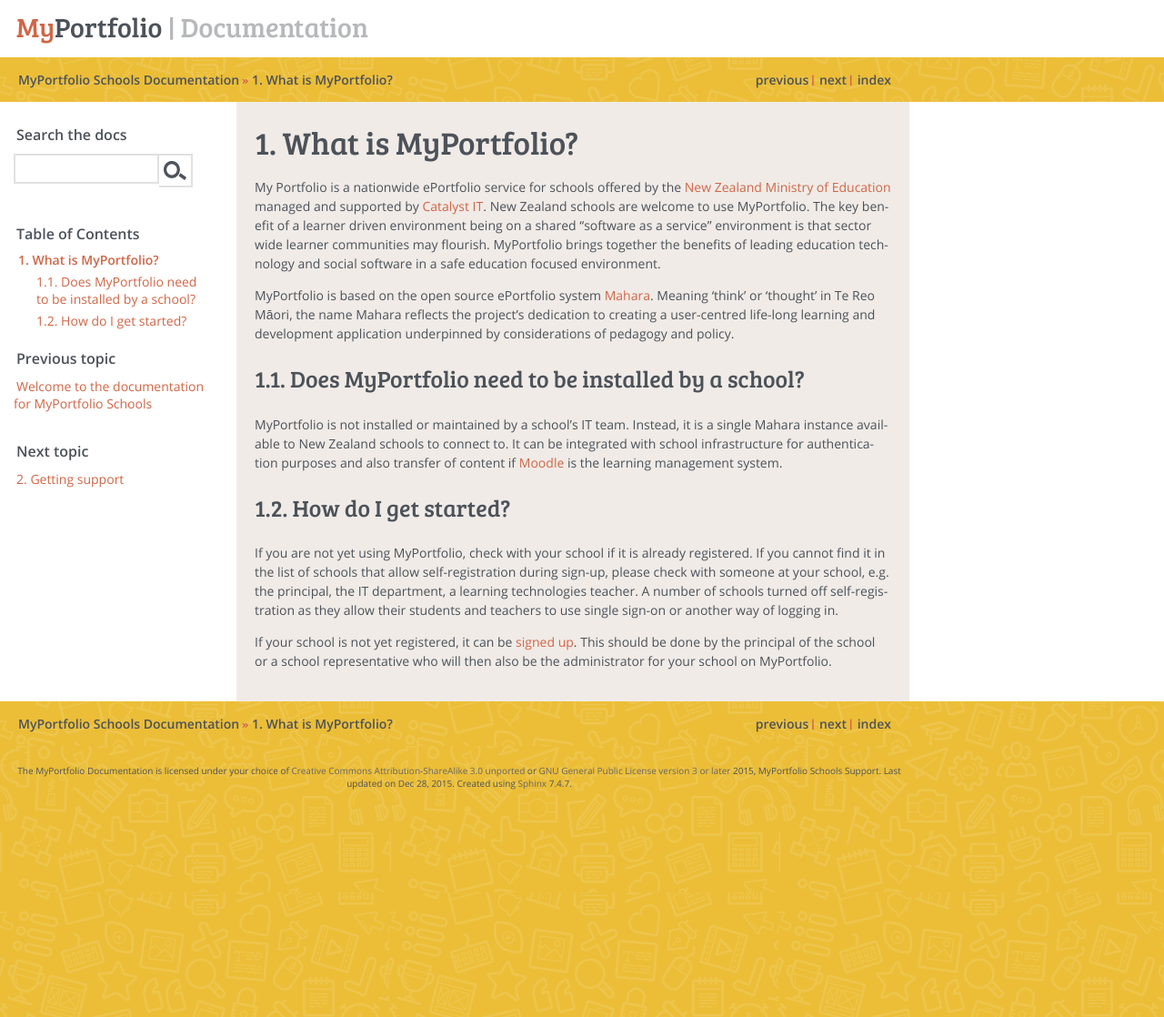
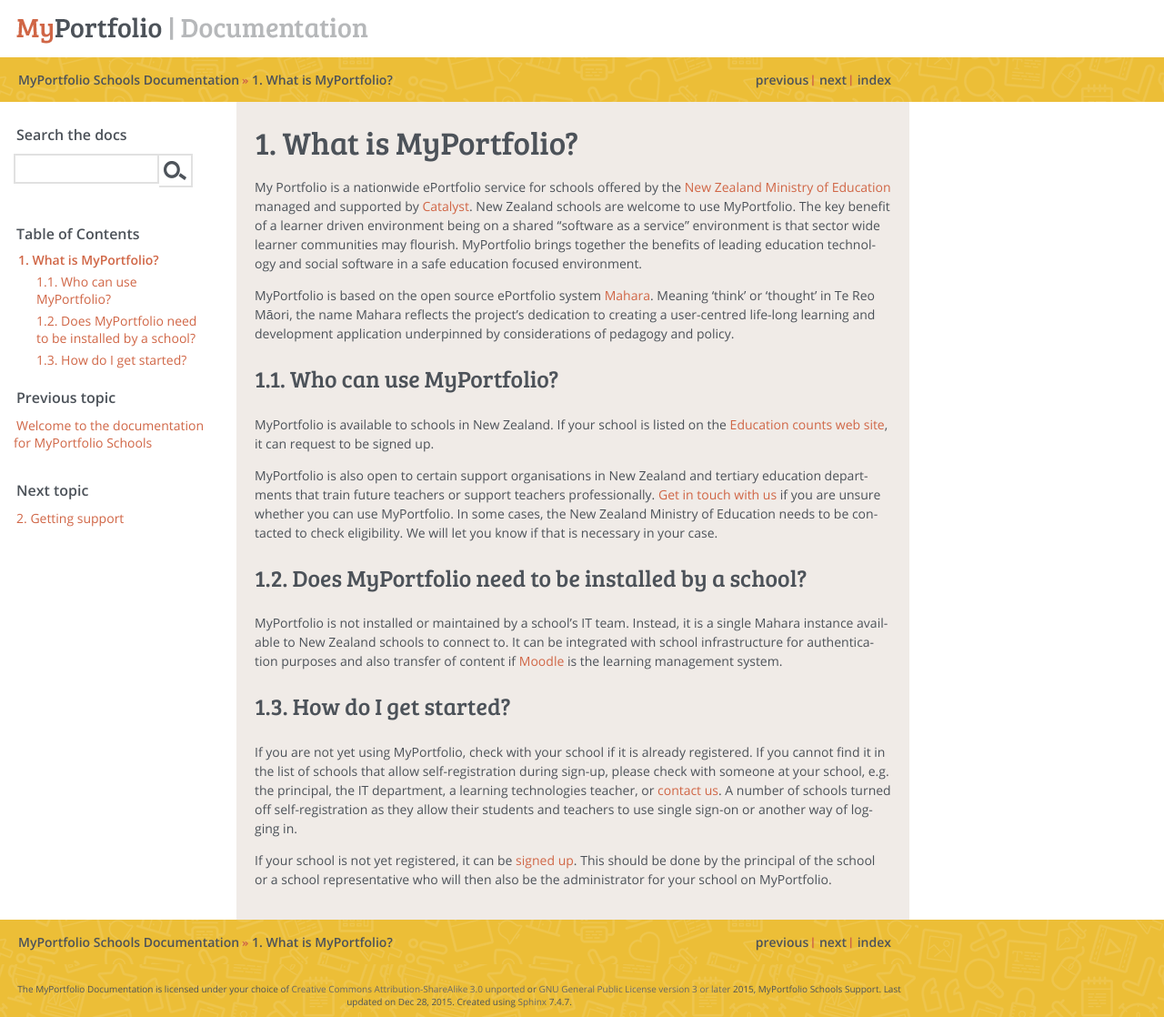
Before and after one commit to catalyst/myportfolio-school-docs, a Sphinx documentation site: the page built from source/intro.rst, in a window 1280 px wide. Shown: the whole page at 91% size. Built offline with Sphinx 7.4.7, drawn with Linux system fonts in a browser that asks for light colours; comment, search, counter and statistics services are not loaded.

Commit message:
intro: Add section on who can use MyPortfolio

```diff
--- a/source/intro.rst
+++ b/source/intro.rst
@@ -1,9 +1,16 @@
 What is MyPortfolio?
 ===========================
 
-My Portfolio is a nationwide ePortfolio service for schools offered by the `New Zealand Ministry of Education <http://minedu.govt.nz/>`_ managed and supported by `Catalyst IT <http://catalyst.net.nz/>`_. New Zealand schools are welcome to use MyPortfolio. The key benefit of a learner driven environment being on a shared "software as a service" environment is that sector wide learner communities may flourish. MyPortfolio brings together the benefits of leading education technology and social software in a safe education focused environment.
+My Portfolio is a nationwide ePortfolio service for schools offered by the `New Zealand Ministry of Education <http://minedu.govt.nz/>`_ managed and supported by `Catalyst <http://catalyst.net.nz/>`_. New Zealand schools are welcome to use MyPortfolio. The key benefit of a learner driven environment being on a shared "software as a service" environment is that sector wide learner communities may flourish. MyPortfolio brings together the benefits of leading education technology and social software in a safe education focused environment.
 
 MyPortfolio is based on the open source ePortfolio system `Mahara <https://mahara.org>`_. Meaning 'think' or 'thought' in Te Reo Māori, the name Mahara reflects the project's dedication to creating a user-centred life-long learning and development application underpinned by considerations of pedagogy and policy.
+
+Who can use MyPortfolio?
+----------------------------------------
+
+MyPortfolio is available to schools in New Zealand. If your school is listed on the `Education counts web site <http://www.educationcounts.govt.nz/find-school>`_, it can request to be signed up.
+
+MyPortfolio is also open to certain support organisations in New Zealand and tertiary education departments that train future teachers or support teachers professionally. `Get in touch with us <http://myportfolio.school.nz/contact.php>`_ if you are unsure whether you can use MyPortfolio. In some cases, the New Zealand Ministry of Education needs to be contacted to check eligibility. We will let you know if that is necessary in your case.
 
 Does MyPortfolio need to be installed by a school?
 ------------------------------------------------------
@@ -13,6 +20,6 @@
 How do I get started?
 -------------------------------
 
-If you are not yet using MyPortfolio, check with your school if it is already registered. If you cannot find it in the list of schools that allow self-registration during sign-up, please check with someone at your school, e.g. the principal, the IT department, a learning technologies teacher. A number of schools turned off self-registration as they allow their students and teachers to use single sign-on or another way of logging in.
+If you are not yet using MyPortfolio, check with your school if it is already registered. If you cannot find it in the list of schools that allow self-registration during sign-up, please check with someone at your school, e.g. the principal, the IT department, a learning technologies teacher, or `contact us <http://myportfolio.school.nz/contact.php>`_. A number of schools turned off self-registration as they allow their students and teachers to use single sign-on or another way of logging in.
 
 If your school is not yet registered, it can be `signed up <http://myportfolio.school.nz/registration.php>`_. This should be done by the principal of the school or a school representative who will then also be the administrator for your school on MyPortfolio.
```
